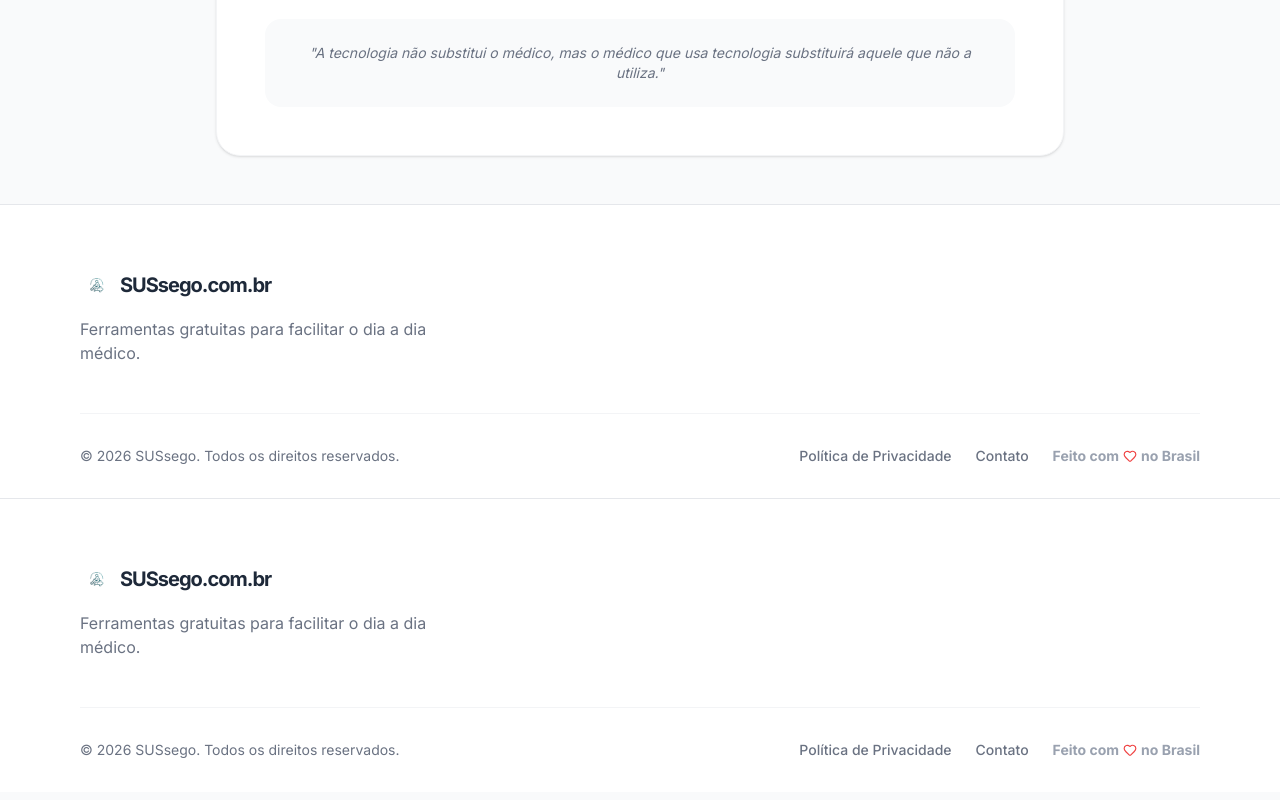
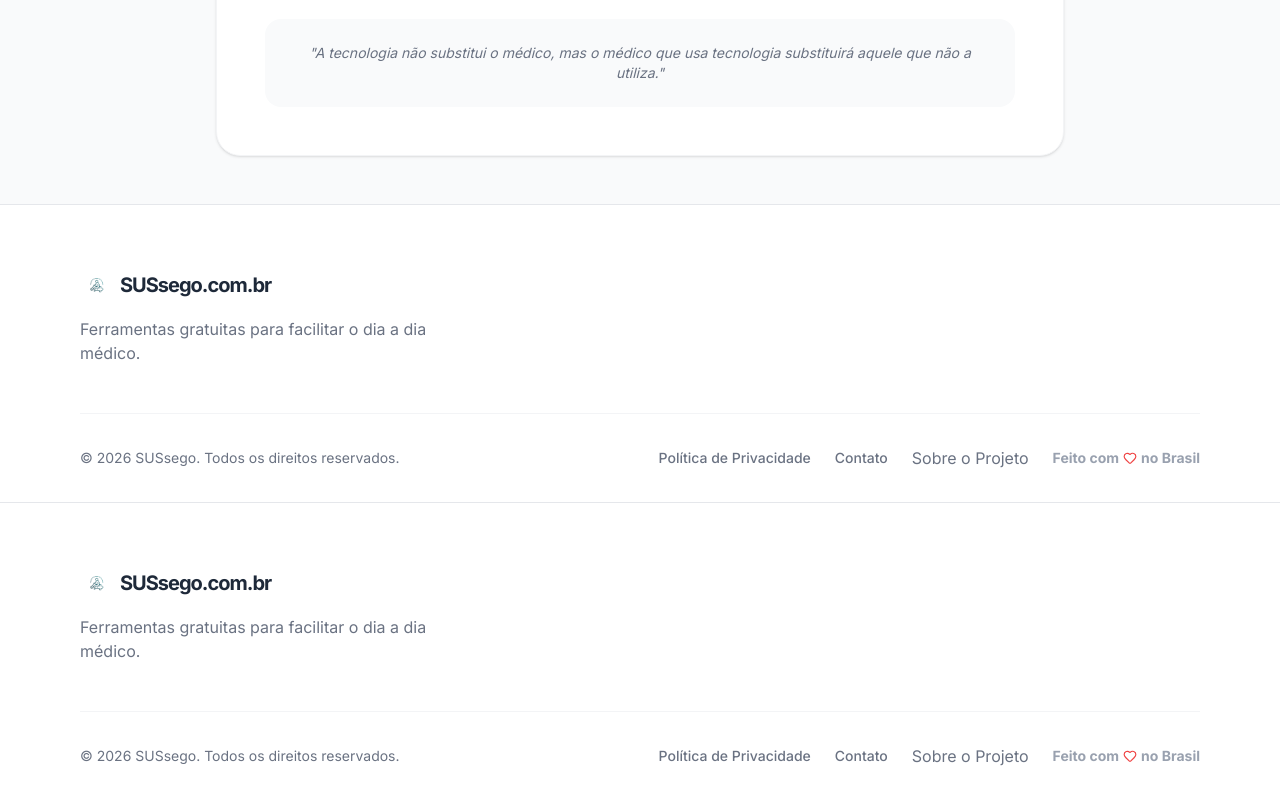
Before and after one commit to lucasvzack-sys/001, a React (Vite) app: page /sobre in a window 1280 px wide. Shown: the part 1459-2259 px from the top of the page. Built offline with nearby package versions, Linux system fonts and the light colour scheme.

Commit message:
Update Footer.tsx

```diff
--- a/src/components/Footer.tsx
+++ b/src/components/Footer.tsx
@@ -39,6 +39,12 @@ export default function Footer({ onNavigate }: { onNavigate: (view: string) => v
             >
               Contato
             </button>
+            <button
+              onClick={() => onNavigate('sobre')}
+              className="text-gray-500 hover:text-medical-blue transition-colors"
+            >
+              Sobre o Projeto
+            </button>
             <span className="flex items-center text-sm font-bold text-gray-400">
               Feito com <Heart size={14} className="mx-1 text-red-500" /> no Brasil
             </span>
```
